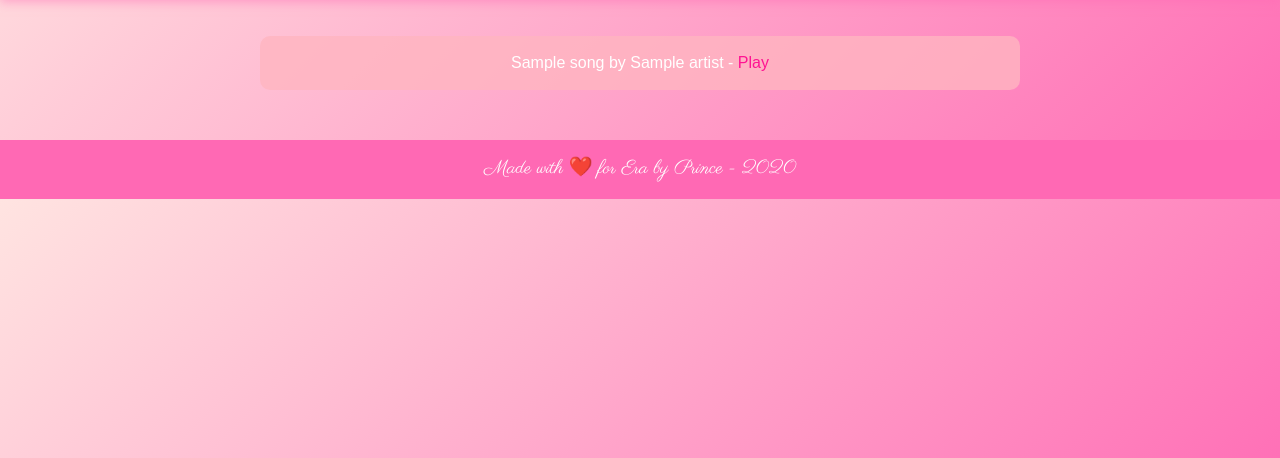
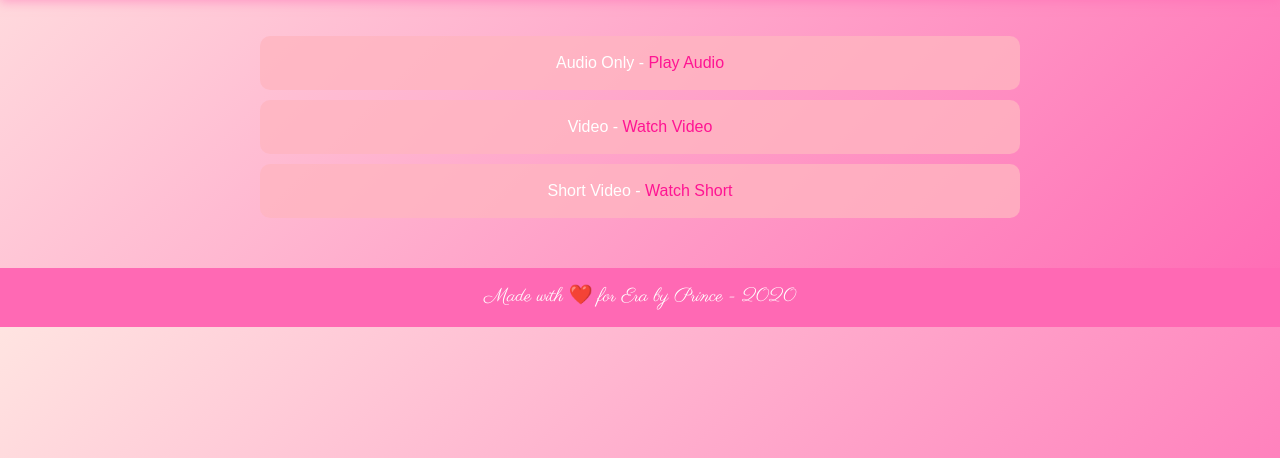
Before and after one commit to princepatel-patelji/era-love-website, a Flask app: template templates/music.html in a window 1280 px wide. Shown: the part 156-614 px from the top of the page. Run offline with Flask 3, Linux system fonts and the light colour scheme; the template is opened without the code that fills it: most values are stand-ins (such as "Sample title", 1, 10 or a date in 2020).

Commit message:
Update music.html
Signed-off-by: princepatel-patelji <princeroyal4796@gmail.com>

```diff
--- a/templates/music.html
+++ b/templates/music.html
@@ -54,6 +54,15 @@
             color: #fff;
             text-decoration: underline;
         }
+        .video-container {
+            max-width: 800px;
+            margin: 20px auto;
+        }
+        .video-container iframe {
+            width: 100%;
+            aspect-ratio: 16/9;
+            border-radius: 10px;
+        }
         footer {
             background: #ff69b4;
             padding: 15px 0;
@@ -65,6 +74,7 @@
         @media (max-width: 600px) {
             h2 { font-size: 2em; }
             .song-item { padding: 10px; }
+            .video-container { margin: 10px auto; }
         }
     </style>
 </head>
@@ -85,11 +95,15 @@
     <section class="container">
         <h2 class="parisienne">Our Love Songs ❤️</h2>
         <div class="song-list">
-            {% for song in songs %}
             <div class="song-item">
-                <p>{{ song.title }} by {{ song.artist }} - <a href="{{ song.url }}" target="_blank">Play</a></p>
+                <p>Audio Only - <a href="https://youtu.be/ztltXpAz1HE?si=QP3IMRrabsWaQ5ZB" target="_blank">Play Audio</a></p>
             </div>
-            {% endfor %}
+            <div class="song-item">
+                <p>Video - <a href="https://youtu.be/mtwdXnTV-8w?si=TvhHA2f_Pgukm2bn" target="_blank">Watch Video</a></p>
+            </div>
+            <div class="song-item">
+                <p>Short Video - <a href="https://youtube.com/shorts/q3Nj9ZMSw4I?si=V2whhA4HlCznWz67" target="_blank">Watch Short</a></p>
+            </div>
         </div>
     </section>
 
```
